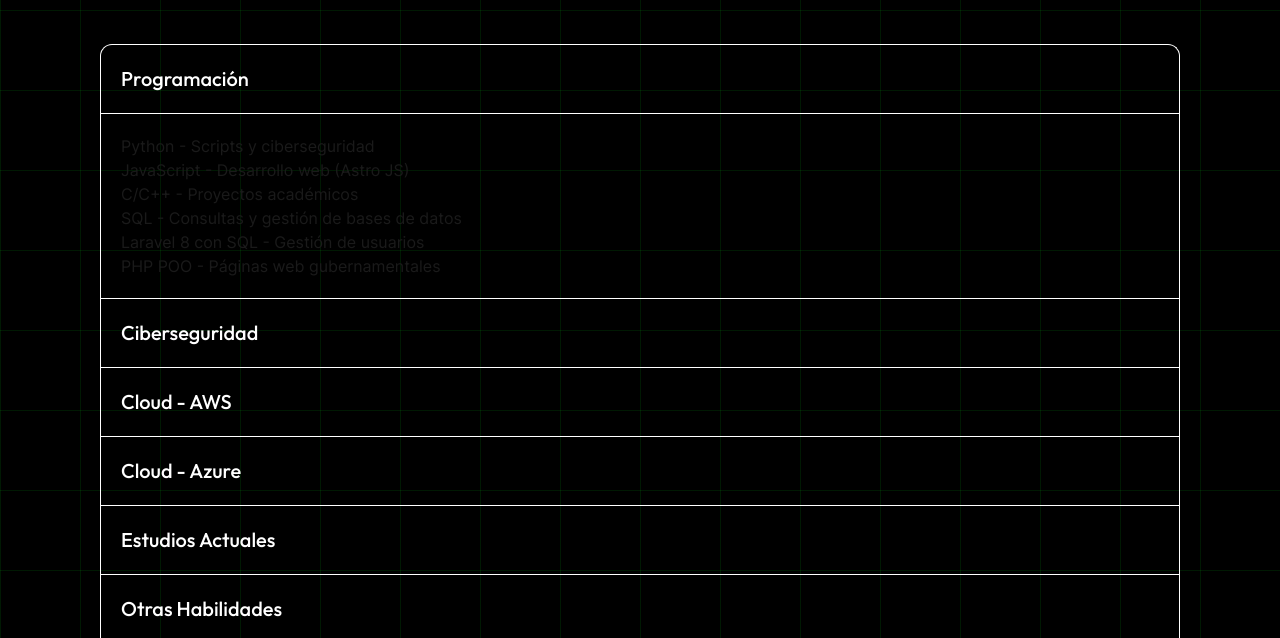
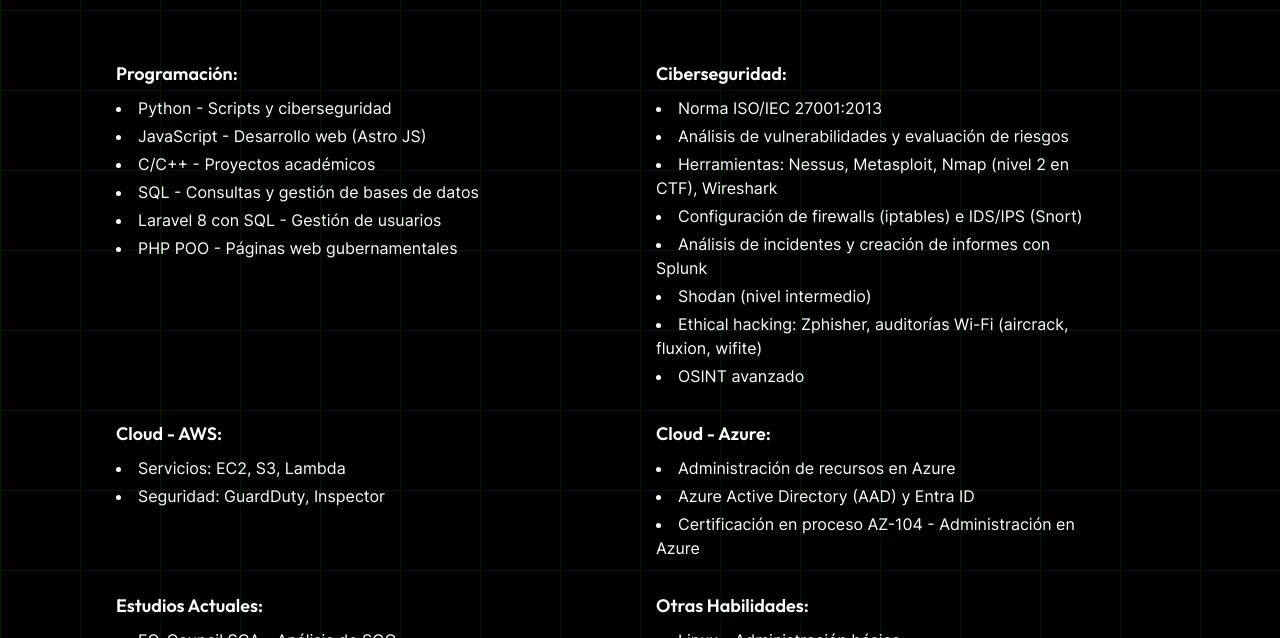
Before and after one commit to 404Jp/cv-minimal, an Astro site: page / in a window 1280 px wide. Shown: the part 710-1348 px from the top of the page. Built offline with nearby package versions, Linux system fonts and the light colour scheme; Astro itself is replaced by a stand-in of ours; a web font is replaced by a local one.

Commit message:
Update Skill.astro

```diff
--- a/src/components/home/Skill.astro
+++ b/src/components/home/Skill.astro
@@ -1,14 +1,8 @@
-<div id="accordion-collapse" data-accordion="collapse">
-    <!-- Sección de Programación -->
-    <h2 id="accordion-collapse-heading-1">
-      <button type="button" class="flex items-center justify-between w-full p-5 font-medium text-white border border-b-0 border-gray-200 rounded-t-xl focus:ring-4 focus:ring-gray-200 hover:bg-gray-100 gap-3" data-accordion-target="#accordion-collapse-body-1" aria-expanded="true" aria-controls="accordion-collapse-body-1">
-        <span>Programación</span>
-      </button>
-    </h2>
-    <div id="accordion-collapse-body-1" class="" aria-labelledby="accordion-collapse-heading-1">
-      <div class="p-5 border border-b-0 border-white">
-        <ul>
-          <li >Python - Scripts y ciberseguridad</li>
+<div class="flex flex-wrap">
+  <div class="w-full md:w-1/2 p-4">
+    <h2 class="mb-2 text-lg font-semibold text-white">Programación:</h2>
+    <ul class="max-w-md space-y-1 text-white list-disc list-inside">
+      <li>Python - Scripts y ciberseguridad</li>
       <li>JavaScript - Desarrollo web (Astro JS)</li>
       <li>C/C++ - Proyectos académicos</li>
       <li>SQL - Consultas y gestión de bases de datos</li>
@@ -16,17 +10,10 @@
       <li>PHP POO - Páginas web gubernamentales</li>
     </ul>
   </div>
-    </div>
 
-    <!-- Sección de Ciberseguridad -->
-    <h2 id="accordion-collapse-heading-2">
-      <button type="button" class="flex items-center justify-between w-full p-5 font-medium text-white border border-b-0 border-gray-200 hover:bg-gray-100 gap-3" data-accordion-target="#accordion-collapse-body-2" aria-expanded="false" aria-controls="accordion-collapse-body-2">
-        <span>Ciberseguridad</span>
-      </button>
-    </h2>
-    <div id="accordion-collapse-body-2" class="hidden" aria-labelledby="accordion-collapse-heading-2">
-      <div class="p-5 border border-b-0 border-gray-200">
-        <ul>
+  <div class="w-full md:w-1/2 p-4">
+    <h2 class="mb-2 text-lg font-semibold text-white">Ciberseguridad:</h2>
+    <ul class="max-w-md space-y-1 text-white list-disc list-inside">
       <li>Norma ISO/IEC 27001:2013</li>
       <li>Análisis de vulnerabilidades y evaluación de riesgos</li>
       <li>Herramientas: Nessus, Metasploit, Nmap (nivel 2 en CTF), Wireshark</li>
@@ -37,64 +24,36 @@
       <li>OSINT avanzado</li>
     </ul>
   </div>
-    </div>
 
-    <!-- Sección de Cloud - AWS -->
-    <h2 id="accordion-collapse-heading-3">
-      <button type="button" class="flex items-center justify-between w-full p-5 font-medium text-white border border-b-0 border-gray-200 hover:bg-gray-100 gap-3" data-accordion-target="#accordion-collapse-body-3" aria-expanded="false" aria-controls="accordion-collapse-body-3">
-        <span>Cloud - AWS</span>
-      </button>
-    </h2>
-    <div id="accordion-collapse-body-3" class="hidden" aria-labelledby="accordion-collapse-heading-3">
-      <div class="p-5 border border-b-0 border-gray-200">
-        <ul>
+  <div class="w-full md:w-1/2 p-4">
+    <h2 class="mb-2 text-lg font-semibold text-white">Cloud - AWS:</h2>
+    <ul class="max-w-md space-y-1 text-white list-disc list-inside">
       <li>Servicios: EC2, S3, Lambda</li>
       <li>Seguridad: GuardDuty, Inspector</li>
     </ul>
   </div>
-    </div>
 
-    <!-- Sección de Cloud - Azure -->
-    <h2 id="accordion-collapse-heading-4">
-      <button type="button" class="flex items-center justify-between w-full p-5 font-medium text-white border border-b-0 border-gray-200 hover:bg-gray-100 gap-3" data-accordion-target="#accordion-collapse-body-4" aria-expanded="false" aria-controls="accordion-collapse-body-4">
-        <span>Cloud - Azure</span>
-      </button>
-    </h2>
-    <div id="accordion-collapse-body-4" class="hidden" aria-labelledby="accordion-collapse-heading-4">
-      <div class="p-5 border border-b-0 border-gray-200">
-        <ul>
+  <div class="w-full md:w-1/2 p-4">
+    <h2 class="mb-2 text-lg font-semibold text-white">Cloud - Azure:</h2>
+    <ul class="max-w-md space-y-1 text-white list-disc list-inside">
       <li>Administración de recursos en Azure</li>
       <li>Azure Active Directory (AAD) y Entra ID</li>
       <li>Certificación en proceso AZ-104 - Administración en Azure</li>
     </ul>
   </div>
-    </div>
 
-    <!-- Sección de Estudios Actuales -->
-    <h2 id="accordion-collapse-heading-5">
-      <button type="button" class="flex items-center justify-between w-full p-5 font-medium text-white border border-b-0 border-gray-200 hover:bg-gray-100 gap-3" data-accordion-target="#accordion-collapse-body-5" aria-expanded="false" aria-controls="accordion-collapse-body-5">
-        <span>Estudios Actuales</span>
-      </button>
-    </h2>
-    <div id="accordion-collapse-body-5" class="hidden" aria-labelledby="accordion-collapse-heading-5">
-      <div class="p-5 border border-gray-200">
-        <ul>
+  <div class="w-full md:w-1/2 p-4">
+    <h2 class="mb-2 text-lg font-semibold text-white">Estudios Actuales:</h2>
+    <ul class="max-w-md space-y-1 text-white list-disc list-inside">
       <li>EC-Council SCA - Análisis de SOC</li>
       <li>Hack4U - Introducción al hacking y preparación para eJPTv2</li>
       <li>Python ofensivo para ciberseguridad</li>
     </ul>
   </div>
-    </div>
 
-    <!-- Sección de Otras Habilidades -->
-    <h2 id="accordion-collapse-heading-6">
-      <button type="button" class="flex items-center justify-between w-full p-5 font-medium text-white border border-gray-200 hover:bg-gray-100 gap-3" data-accordion-target="#accordion-collapse-body-6" aria-expanded="false" aria-controls="accordion-collapse-body-6">
-        <span>Otras Habilidades</span>
-      </button>
-    </h2>
-    <div id="accordion-collapse-body-6" class="hidden" aria-labelledby="accordion-collapse-heading-6">
-      <div class="p-5 border border-gray-200">
-        <ul>
+  <div class="w-full md:w-1/2 p-4">
+    <h2 class="mb-2 text-lg font-semibold text-white">Otras Habilidades:</h2>
+    <ul class="max-w-md space-y-1 text-white list-disc list-inside">
       <li>Linux - Administración básica</li>
       <li>Docker básico</li>
       <li>WordPress y Odoo - Proyectos para empresas pequeñas</li>
@@ -104,4 +63,9 @@
     </ul>
   </div>
 </div>
-  </div>
+
+<style>
+  li {
+    color: white;
+  }
+</style>
```
Lines whose indentation alone changed are shown as unchanged.
